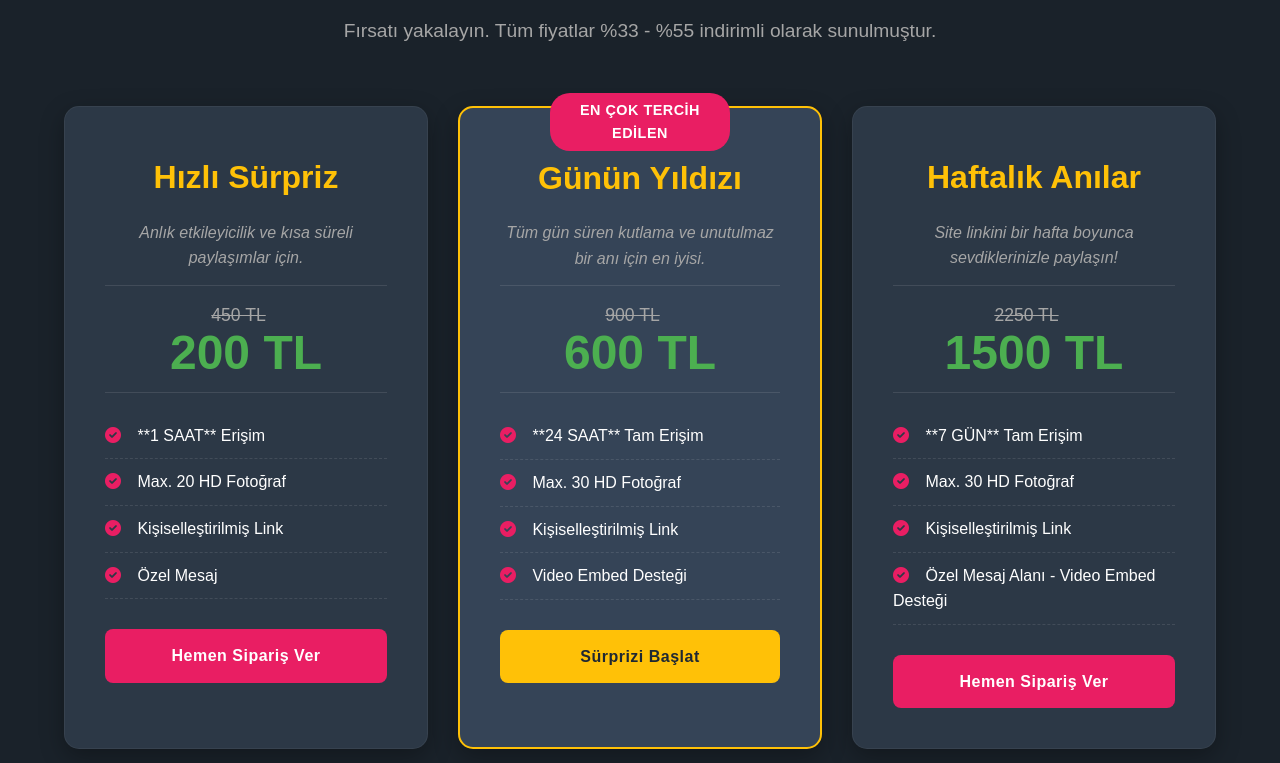
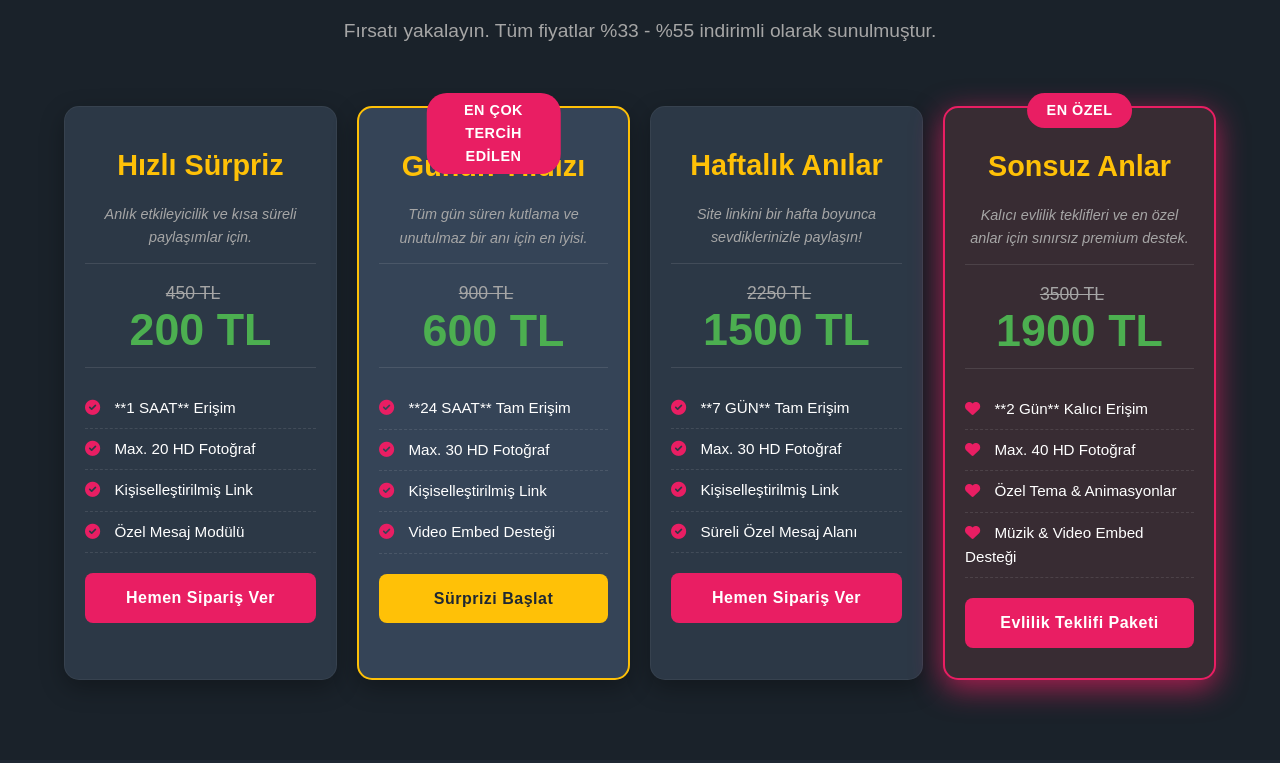
Before and after one commit to wuffy131-beep/bakim-oryus, a plain HTML site: page index.html in a window 1280 px wide. Shown: the part 917-1680 px from the top of the page. Drawn offline with nearby package versions, Linux system fonts and the light colour scheme.

Commit message:
Update index.html

```diff
--- a/index.html
+++ b/index.html
@@ -157,15 +157,16 @@
 
         .package-grid {
             display: grid;
-            grid-template-columns: repeat(auto-fit, minmax(280px, 1fr));
-            gap: 30px;
+            /* 4 kartı yan yana sığdırmak için min genişliği 220px'e ayarladık */
+            grid-template-columns: repeat(auto-fit, minmax(220px, 1fr));
+            gap: 20px; /* Gap miktarını azalttık */
         }
 
         .package-card {
             background-color: var(--card-bg);
             border-radius: 15px;
             box-shadow: 0 8px 25px rgba(0, 0, 0, 0.3);
-            padding: 40px;
+            padding: 30px 20px; /* Mobil uyumluluk için dolguyu azalttık */
             text-align: center;
             transition: transform 0.4s, box-shadow 0.4s;
             position: relative;
@@ -178,13 +179,20 @@
             transform: scale(1.05);
         }
 
+        .package-card.proposal {
+            /* Evlilik teklifi paketi için özel stil */
+            border: 2px solid var(--primary-color);
+            box-shadow: 0 8px 30px rgba(233, 30, 99, 0.7);
+            background-color: #382c33;
+        }
+
         .package-card:hover {
             transform: translateY(-8px);
             box-shadow: 0 15px 35px rgba(0, 0, 0, 0.4);
         }
 
         .package-card h3 {
-            font-size: 2em;
+            font-size: 1.8em; /* Font boyutunu biraz küçülttük */
             color: var(--secondary-color);
             margin-top: 5px;
             margin-bottom: 5px;
@@ -192,8 +200,9 @@
         .package-card .sub-text {
             color: var(--text-muted);
             font-style: italic;
-            margin-bottom: 25px;
+            margin-bottom: 20px;
             height: 40px;
+            font-size: 0.9em;
         }
 
         .badge {
@@ -228,7 +237,7 @@
         .new-price {
             color: #4CAF50;
             font-weight: bold;
-            font-size: 3em;
+            font-size: 2.8em; /* Font boyutunu biraz küçülttük */
             display: block;
             line-height: 1;
         }
@@ -236,26 +245,27 @@
         .features {
             list-style: none;
             padding: 0;
-            margin: 0 0 30px;
+            margin: 0 0 20px;
             text-align: left;
         }
 
         .features li {
-            padding: 10px 0;
+            padding: 8px 0; /* Dolguyu azalttık */
             border-bottom: 1px dashed rgba(255, 255, 255, 0.1);
             color: var(--text-light);
+            font-size: 0.95em;
         }
 
         .features li i {
             color: var(--primary-color);
-            margin-right: 12px;
+            margin-right: 10px;
         }
 
         .insta-button {
             display: block;
             background-color: var(--primary-color);
             color: white;
-            padding: 14px 0;
+            padding: 12px 0;
             text-decoration: none;
             border-radius: 8px;
             font-weight: bold;
@@ -274,6 +284,15 @@
 
         .cta-premium:hover {
             background-color: #ff9800;
+        }
+
+        .cta-proposal {
+            background-color: #E91E63; /* Canlı Pembe */
+            color: white !important;
+        }
+
+        .cta-proposal:hover {
+            background-color: #d81b60;
         }
 
         /* 3. SÜREÇ BÖLÜMÜ */
@@ -397,18 +416,24 @@
             .package-card.premium {
                 transform: scale(1);
             }
+            /* 768px'in altında 2 kart yan yana */
+            .package-grid {
+                grid-template-columns: repeat(auto-fit, minmax(300px, 1fr));
+            }
         }
 
         @media (max-width: 768px) {
             .section-padding {
                 padding: 50px 0;
             }
-
+            /* 768px altında tüm paketler alt alta */
             .package-grid, .process-steps, .trust-points {
                 flex-direction: column;
                 gap: 20px;
             }
-
+            .package-card {
+                 padding: 30px;
+            }
             .main-cta-button, .instagram-button {
                 font-size: 1.1em;
                 padding: 15px 30px;
@@ -456,7 +481,7 @@
                         <li><i class="fas fa-check-circle"></i> **1 SAAT** Erişim</li>
                         <li><i class="fas fa-check-circle"></i> Max. 20 HD Fotoğraf</li>
                         <li><i class="fas fa-check-circle"></i> Kişiselleştirilmiş Link</li>
-                        <li><i class="fas fa-check-circle"></i> Özel Mesaj</li>
+                        <li><i class="fas fa-check-circle"></i> Özel Mesaj Modülü</li>
                     </ul>
                     <a href="#iletisim" class="insta-button scroll-link">Hemen Sipariş Ver</a>
                 </div>
@@ -489,9 +514,26 @@
                         <li><i class="fas fa-check-circle"></i> **7 GÜN** Tam Erişim</li>
                         <li><i class="fas fa-check-circle"></i> Max. 30 HD Fotoğraf</li>
                         <li><i class="fas fa-check-circle"></i> Kişiselleştirilmiş Link</li>
-                        <li><i class="fas fa-check-circle"></i> Özel Mesaj Alanı - Video Embed Desteği</li>
+                        <li><i class="fas fa-check-circle"></i> Süreli Özel Mesaj Alanı</li>
                     </ul>
                     <a href="#iletisim" class="insta-button scroll-link">Hemen Sipariş Ver</a>
+                </div>
+
+                <div class="package-card proposal" data-aos="fade-left">
+                    <div class="badge">EN ÖZEL</div>
+                    <h3>Sonsuz Anlar</h3>
+                    <p class="sub-text">Kalıcı evlilik teklifleri ve en özel anlar için sınırsız premium destek.</p>
+                    <div class="price-box">
+                        <span class="old-price">3500 TL</span>
+                        <span class="new-price">1900 TL</span>
+                    </div>
+                    <ul class="features">
+                        <li><i class="fas fa-heart"></i> **2 Gün** Kalıcı Erişim</li>
+                        <li><i class="fas fa-heart"></i> Max. 40 HD Fotoğraf</li>
+                        <li><i class="fas fa-heart"></i> Özel Tema & Animasyonlar</li>
+                        <li><i class="fas fa-heart"></i> Müzik & Video Embed Desteği</li>
+                    </ul>
+                    <a href="#iletisim" class="insta-button cta-proposal scroll-link">Evlilik Teklifi Paketi</a>
                 </div>
 
             </div>
```
